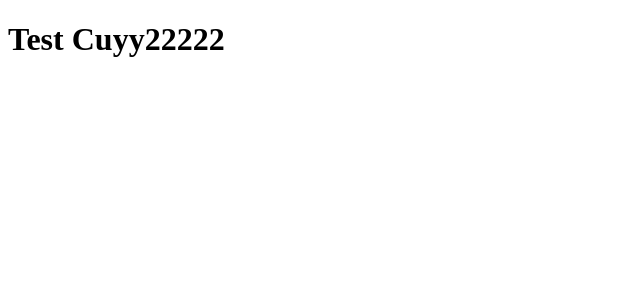
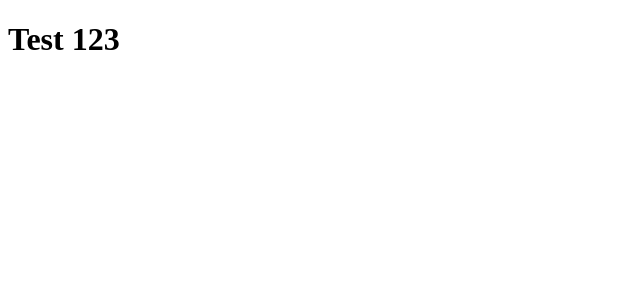
Before and after one commit to dean131/kursi-roda-front-end, a Nuxt app: page / in a window 1280 px wide. Shown: the top 300 px of the page, without its empty margins (0-640 px from the left). Built offline with nearby package versions, Linux system fonts and the light colour scheme.

Commit message:
update homepage title to "Test 123"

```diff
--- a/app.vue
+++ b/app.vue
@@ -1,5 +1,5 @@
 <template>
     <div>
-        <h1>Test Cuyy22222</h1>
+        <h1>Test 123</h1>
     </div>
 </template>
```
